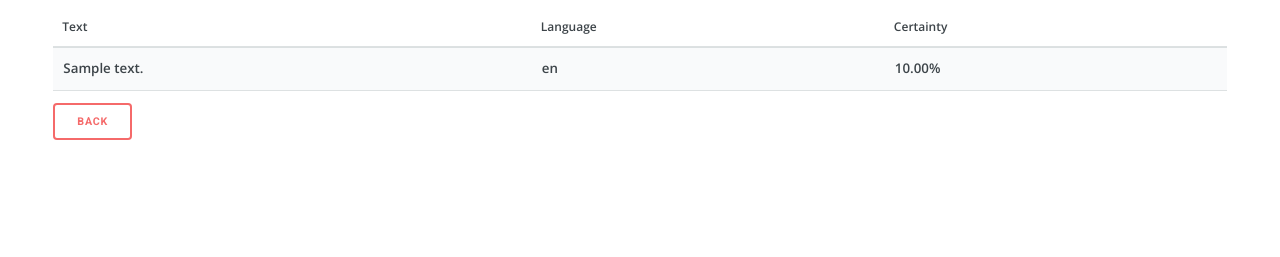
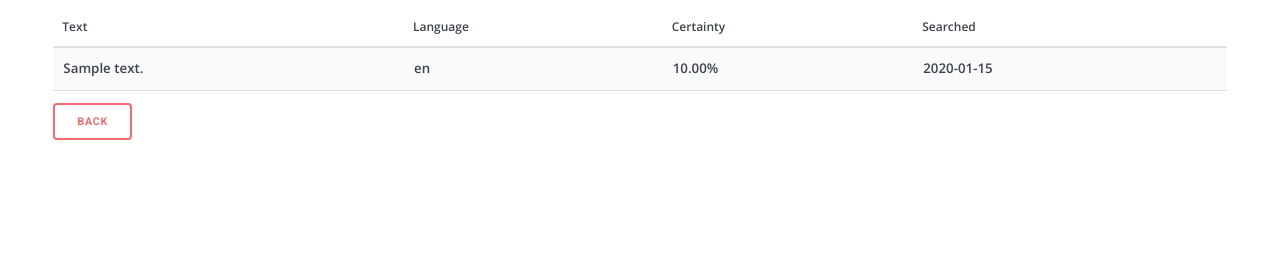
Before and after one commit to mason3k/flask_demo, a Flask app: template program/templates/generator/search.html in a window 1280 px wide. Shown: the part 267-524 px from the top of the page. Run offline with Flask 3, Linux system fonts and the light colour scheme; the template is opened without the code that fills it: most values are stand-ins (such as "Sample title", 1, 10 or a date in 2020).

Commit message:
✨ add search date to search results

```diff
--- a/program/templates/generator/search.html
+++ b/program/templates/generator/search.html
@@ -18,7 +18,7 @@
                         <th>Text</th>
                         <th>Language</th>
                         <th>Certainty</th>
-
+                        <th>Searched</th>
                     </tr>
                 </thead>
 
@@ -28,6 +28,7 @@
                         <td>{{entry["text"]}}</td>
                         <td>{{entry["language"]}}</td>
                         <td>{{ '%0.2f' % (entry['certainty'] * 100) | float }}%</td>
+                        <td>{{entry['created'].strftime('%Y-%m-%d')}}</td>
                     </tr>
                     {% endfor %}
                 </tbody>
```
